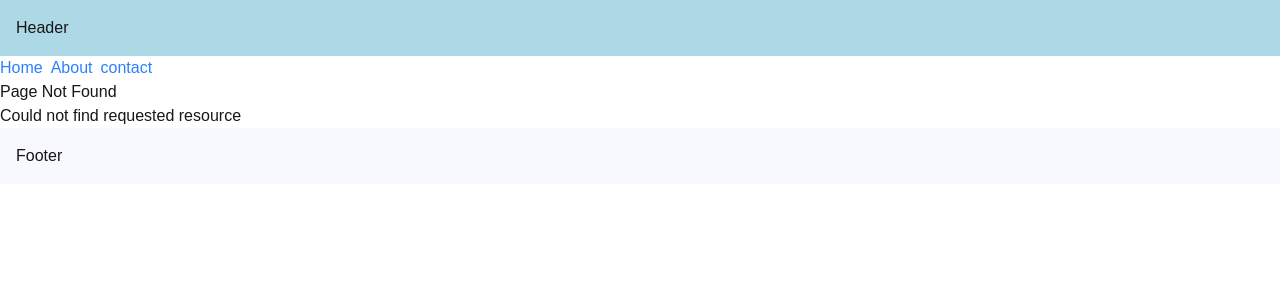
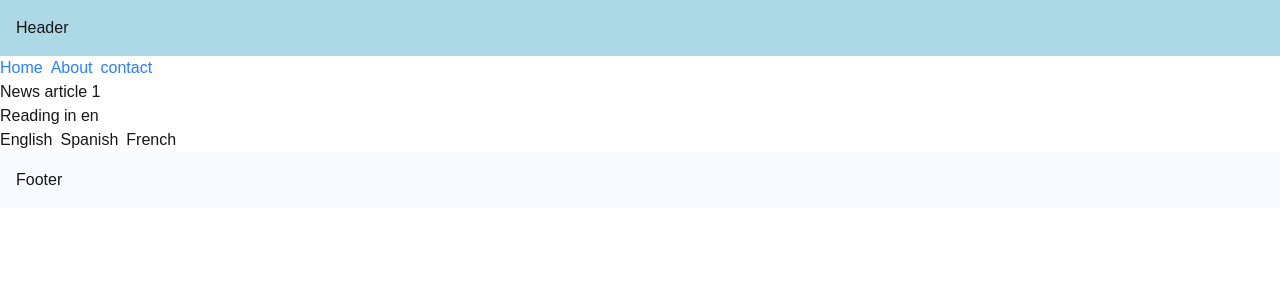
Before and after one commit to mdmusharruf13/nextjs-learning, a Next.js app in the folder nextjs-15_ce/: page /concepts/articles/1 in a window 1280 px wide. Before the commit this address had no page. Shown: the top 300 px of the page. Built offline with nearby package versions, Linux system fonts and the light colour scheme.

Commit message:
params & searchParams in Client and Server component

```diff
--- /dev/null
+++ b/nextjs-15_ce/src/app/concepts/articles/[articleId]/page.tsx
@@ -0,0 +1,23 @@
+import Link from "next/link"
+
+export default async function ArticlePage({params, searchParams}: {
+    params: Promise<{articleId: string}>,
+    searchParams: Promise<{lang: "en" | "es" | "fr"}>
+}) {
+
+    const {articleId} = await params;
+    const {lang = "en"} = await searchParams;
+
+    return (
+        <section>
+            <h1>News article {articleId}</h1>
+            <p>Reading in {lang}</p>
+
+            <section className="flex gap-2">
+                <Link href={`/concepts/articles/${articleId}?lang=en`}>English</Link>
+                <Link href={`/concepts/articles/${articleId}?lang=es`}>Spanish</Link>
+                <Link href={`/concepts/articles/${articleId}?lang=fr`}>French</Link>
+            </section>
+        </section>
+    )
+}
--- a/nextjs-15_ce/src/app/page.tsx
+++ b/nextjs-15_ce/src/app/page.tsx
@@ -8,6 +8,8 @@
     <section className="flex flex-col">
       <Link href={"/contact"}>Go to Contact page</Link>
       <Link href={"/concepts/products"}>Go to Products page</Link>
+      <Link href={"/concepts/articles/breaking-news-123?lang=en"}>Read in English</Link>
+      <Link href={"/concepts/articles/breaking-news-123?lang=fr"}>Read in French</Link>
     </section>
-  </div>;
+  </div>
 }
```
Also changed, not shown: 1 other file (tests, documents, lock files or other folders).
